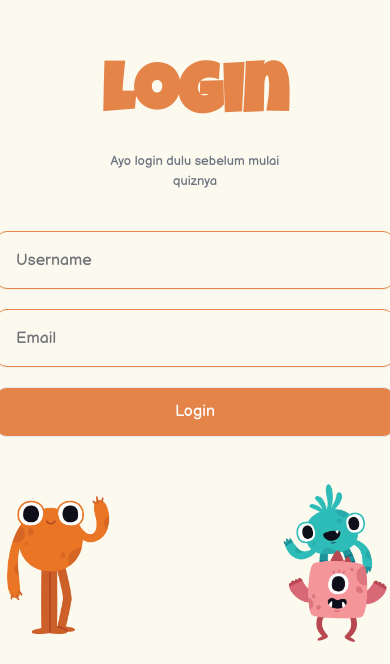
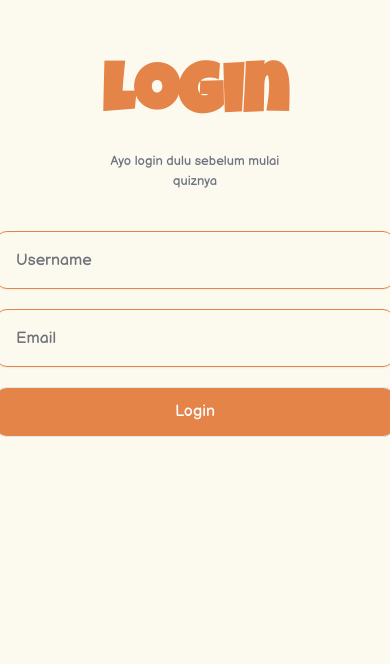
Before and after one commit to MicRoCats7/QuizzyWiz, a React (Vite) app: page / in a window 390 px wide. Shown: the part 180-844 px from the top of the page. Built offline with nearby package versions, Linux system fonts and the light colour scheme.

Commit message:
add fitur enter in login

```diff
--- a/src/components/Login.tsx
+++ b/src/components/Login.tsx
@@ -16,18 +16,25 @@ const Login = () => {
         navigate('/quiz');
     };
 
+    const handleEnter = (e: React.KeyboardEvent<HTMLInputElement>) => {
+        if (e.key === 'Enter') {
+            handleLogin();
+        }
+    }
+
     return (
-        <div className='wrapper flex flex-col items-center justify-center h-screen relative overflow-y-hidden'>
+        <div className='wrapper flex flex-col items-center h-screen justify-center relative overflow-y-hidden'>
             <h1 className='text-center text-[#e48449] text-[70px] font-bold font-luckiest'>Login</h1>
             <p className='mb-10 text-gray-500 md:text-base text-[13px] text-center'>Ayo login dulu sebelum mulai quiznya</p>
-            <img src={imgOren} alt="" className='w-[30%] absolute left-0 md:-bottom-20 bottom-4' />
-            <img src={imgDouble} alt="" className='w-[30%] absolute right-0 md:-bottom-20 bottom-5' />
+            <img src={imgOren} alt="" className='w-[30%] absolute left-0 md:-bottom-20 -bottom-4 md:block hidden' />
+            <img src={imgDouble} alt="" className='w-[30%] absolute right-0 md:-bottom-20 bottom-5 md:block hidden' />
             <div className='flex items-center flex-col'>
                 <Input
                     type="text"
                     placeholder="Username"
                     value={username}
                     onChange={(e) => setUsername(e.target.value)}
+                    onKeyDown={handleEnter}
                     className='px-5 py-7 mb-5 bg-transparent border border-[#e48449] rounded-xl md:w-[500px] w-[400px] text-base'
                 />
                 <Input
@@ -35,9 +42,13 @@ const Login = () => {
                     placeholder="Email"
                     value={email}
                     onChange={(e) => setEmail(e.target.value)}
+                    onKeyDown={handleEnter}
                     className='px-5 py-7 mb-5 bg-transparent border border-[#e48449] rounded-xl md:w-[500px] w-[400px] text-base'
                 />
-                <button onClick={handleLogin} className='bg-[#e48449] border text-white w-full rounded-xl p-3 hover:bg-transparent hover:text-[#e48449] hover:border-[#e48449] transition-all'>
+                <button
+                    onClick={handleLogin}
+                    className='bg-[#e48449] border text-white w-full rounded-xl p-3 hover:bg-transparent hover:text-[#e48449] hover:border-[#e48449] transition-all'
+                >
                     Login
                 </button>
             </div>
--- a/src/components/Navbar.tsx
+++ b/src/components/Navbar.tsx
@@ -4,7 +4,8 @@ import {
     PopoverTrigger,
 } from "@/components/ui/popover"
 import { Avatar, AvatarFallback, AvatarImage } from "@/components/ui/avatar"
-import logoProfile from "/public/assets/foto-profile.png";
+import profile from "/public/assets/foto-profile.png";
+import logo from "/public/assets/logo-answerly.png";
 
 function Navbar() {
     const getUsername = localStorage.getItem('username');
@@ -12,17 +13,18 @@ function Navbar() {
     const handleLogout = () => {
         localStorage.removeItem('username');
         localStorage.removeItem('email');
+        localStorage.removeItem('quizScore');
         window.location.href = '/';
     }
 
     return (
         <div className="flex items-center justify-between md:wrapper wrapper-mobile pt-5">
-            <img src="/src/assets/logo-answerly.png" alt="" className="md:w-60 w-40" />
+            <img src={logo} alt="" className="md:w-60 w-40" />
             <Popover>
                 <PopoverTrigger>
                     <div className="flex items-center gap-3 border border-[#e48449] rounded-full px-5">
                         <Avatar className="h-14">
-                            <AvatarImage src={logoProfile} />
+                            <AvatarImage src={profile} />
                             <AvatarFallback>AV</AvatarFallback>
                         </Avatar>
                         <h1>{getUsername}</h1>
```
